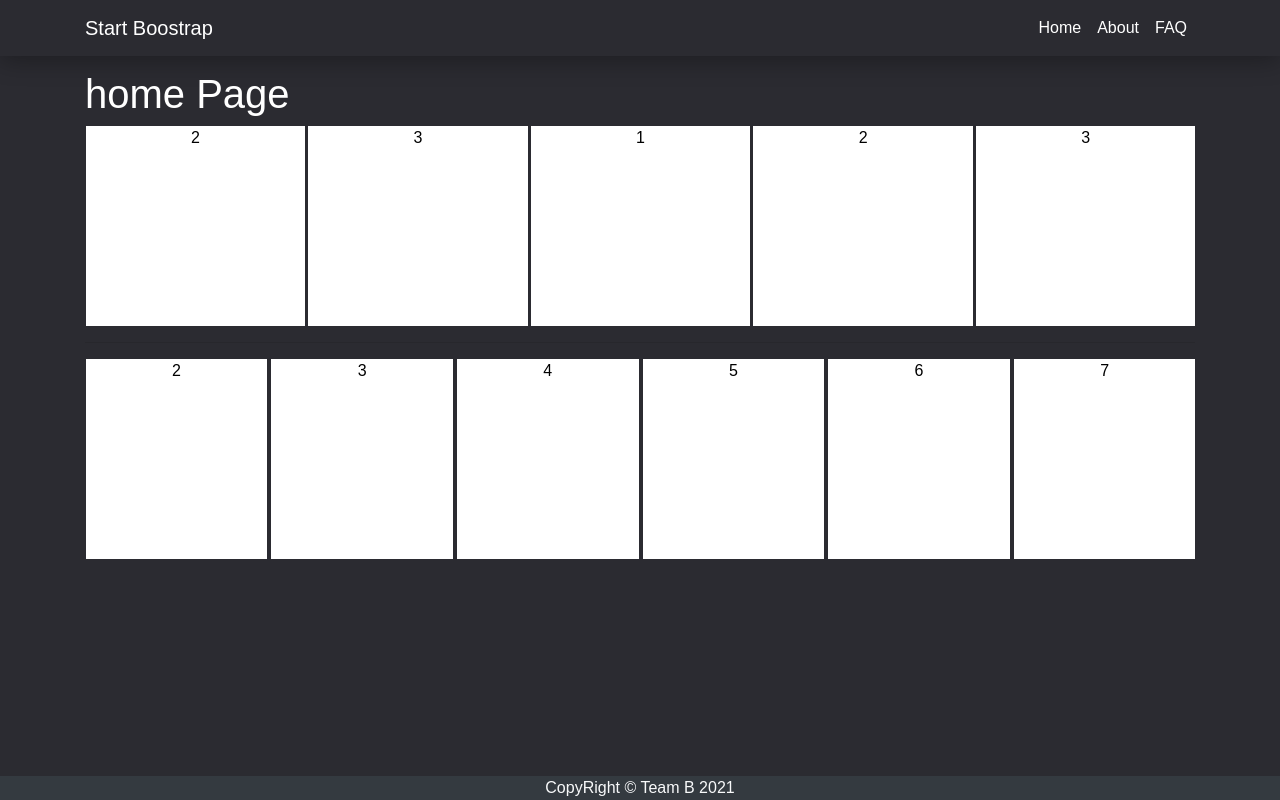
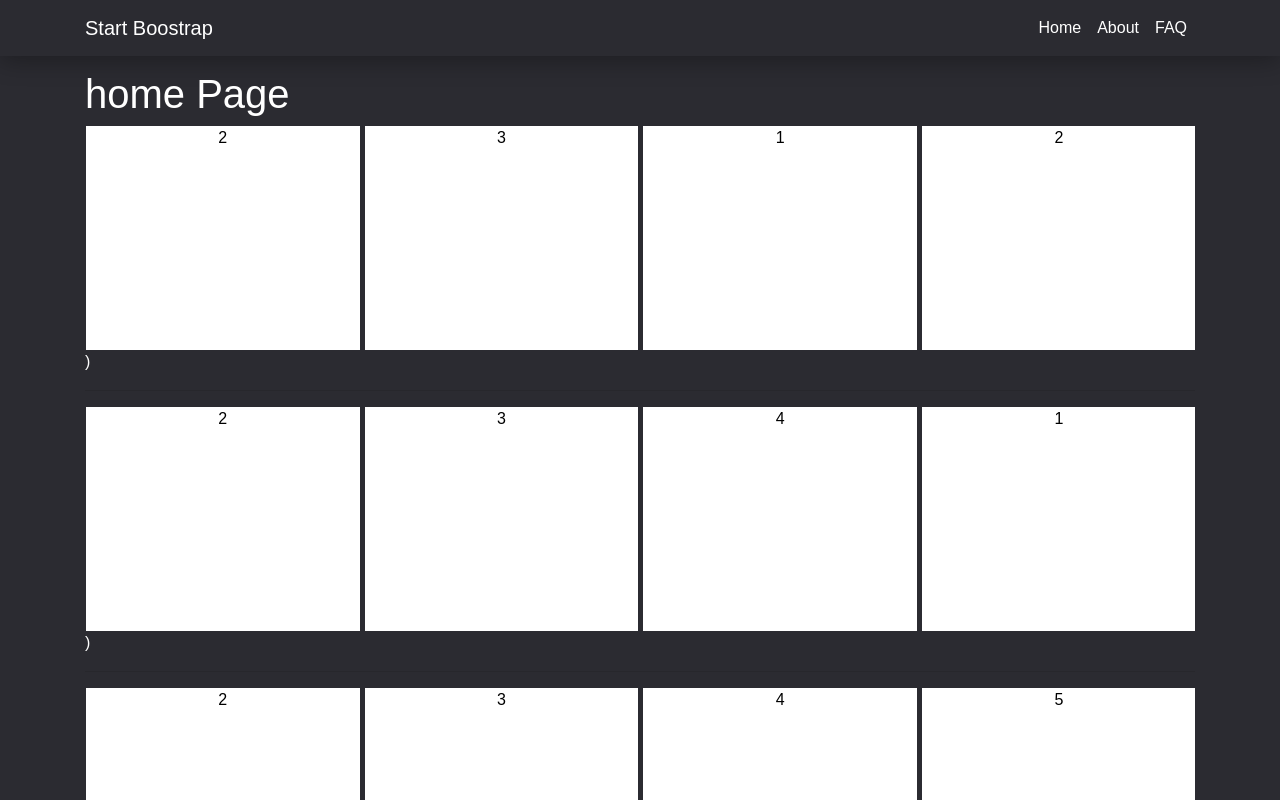
Before and after one commit to MarioG108/MovieApp, a React (Create React App) app: page / in a window 1280 px wide. Shown: the top 800 px of the page. Built offline with nearby package versions, Linux system fonts and the light colour scheme.

Commit message:
Carousel agregado, listo para agregar los fetch**

```diff
--- a/package.json
+++ b/package.json
@@ -8,6 +8,7 @@
     "@testing-library/user-event": "^12.8.3",
     "react": "^17.0.2",
     "react-dom": "^17.0.2",
+    "react-owl-carousel": "^2.3.3",
     "react-router-dom": "^5.2.0",
     "react-scripts": "4.0.3",
     "sweetalert2": "^11.0.11",
--- a/src/App.js
+++ b/src/App.js
@@ -1,4 +1,4 @@
-import Navbar from './Components/header.jsx'
+import Navbar from './Components/navbar.jsx'
 import Home from './Components/home.jsx'
 import Footer from './Components/footer.jsx'
 import { BrowserRouter as Router, Route, Switch } from 'react-router-dom';
--- a/src/Assets/css/main.css
+++ b/src/Assets/css/main.css
@@ -15,7 +15,8 @@ html {
     -webkit-font-smoothing: antialiased;
   }
   #footer {
-    position: absolute;
+    padding-top: 10px;
+    z-index: 5;
     bottom: 0;
     width: 100%;
     height: 2.5rem;            /* Footer height */
--- a/src/Components/carousel.jsx
+++ b/src/Components/carousel.jsx
@@ -1,27 +1,29 @@
-import React from 'react'
+import React, { useState} from 'react'
 import OwlCarousel from 'react-owl-carousel';
 import 'owl.carousel/dist/assets/owl.carousel.css';
 import 'owl.carousel/dist/assets/owl.theme.default.css';
 function Carousel(props) {
-    const { items, margin, smartSpeed, autoplayTimeout } = props;
+    const { smartSpeed, autoplayTimeout } = props;
+    const [childs] = useState([...props.children])
+
 
     return (
         <>
             <OwlCarousel
                 className='owl-theme'
                 loop
-                items={(items === "" ? 4 : parseInt(items))}
+                items={4}
                  dots={false}
-                margin={(margin === "" ? 5 : parseInt(margin))}
+                margin={5}
                 autoplay={true}
                 smartSpeed={smartSpeed}
                 autoplayTimeout={autoplayTimeout}
                 pullDrag={1000}
                 autoplayHoverPause={true}
                 >
-                {props.children}
-            </OwlCarousel>
-            {console.log(typeof (margin))}
+
+                {childs}
+            </OwlCarousel>)
         </>
     )
 }
--- a/src/Components/footer.jsx
+++ b/src/Components/footer.jsx
@@ -4,13 +4,11 @@ function Footer() {
     var date = new Date();
 
     return (
-        <div id='footer'>
-            <div className="bg-dark mt-3 mb-0" id="Contact">
+            <div className="bg-dark mt-3 mb-0" id='footer'>
                 <div className="col-12 text-center">
                     <span className="text-light bg-dark">CopyRight &copy; Team B {date.getFullYear()}</span>
                 </div>
             </div>
-        </div>
     )
 
 }
--- a/src/Components/header.jsx
+++ /dev/null
@@ -1,45 +0,0 @@
-import React from 'react';
-import { Link } from 'react-router-dom';
-
-
-function Navbar() {
- const navStyle ={
-    position: "fixed",
-    width: "100%",
-    zIndex: '101',
-    backgroundColor:'#2b2b31',
-    boxShadow:' 0 5px 25px 0 rgb(0 0 0 / 30%)'
- }
-    var nav =
-        <nav className="navbar navbar-expand-md navbar-dark " style={navStyle}>
-            <div className="container">
-
-                <Link className="navbar-brand" to="/">Start Boostrap</Link>
-                <button className="navbar-toggler" type="button" data-toggle="collapse" data-target="#navbarNav">
-                    <span className="navbar-toggler-icon"></span>
-                </button>
-                <div className="collapse navbar-collapse" id="navbarNav">
-                    <ul className="navbar-nav ml-auto">
-                        <li className="nav-item active">
-                            <Link className="nav-link" to="/">Home <span className="sr-only">(current)</span></Link>
-                        </li>
-
-                        <li className="nav-item active">
-                            <Link className="nav-link" to="/about">About </Link>
-                        </li>
-
-                        <li className="nav-item active">
-                            <Link className="nav-link" to="/faq">FAQ </Link>
-                        </li>
-
-                    </ul>
-                </div>
-            </div>
-        </nav>
-
-    return (
-        nav
-    )
-}
-
-export default Navbar;
--- a/src/Components/home.jsx
+++ b/src/Components/home.jsx
@@ -5,25 +5,32 @@ function Home() {
     const style = {
         backgroundColor: '#fff',
         with: '40px',
-        height: '25vh',
+        height: '28vh',
         color: 'black',
         positionX: '50%'
     }
     return (<div>
         <h1>home Page</h1>
         <Carousel
-            items="5"
-            margin="3"
+
             smartSpeed="2000"
             autoplayTimeout="3500">
             <div style={style} className="text-center"><span>1</span></div>
             <div style={style} className="text-center"><span>2</span></div>
             <div style={style} className="text-center"><span>3</span></div>
         </Carousel>
+        <hr></hr><Carousel
+
+            smartSpeed="2000"
+            autoplayTimeout="3500">
+            <div style={style} className="text-center"><span>1</span></div>
+            <div style={style} className="text-center"><span>2</span></div>
+            <div style={style} className="text-center"><span>3</span></div>
+            <div style={style} className="text-center"><span>4</span></div>
+        </Carousel>
         <hr></hr>
         <Carousel
-            items="6"
-            margin="4"
+
             smartSpeed="2000"
             autoplayTimeout="3500">
             <div style={style} className="text-center"><span>1</span></div>
```
Also changed, not shown: 1 other file (tests, documents, lock files or other folders).
